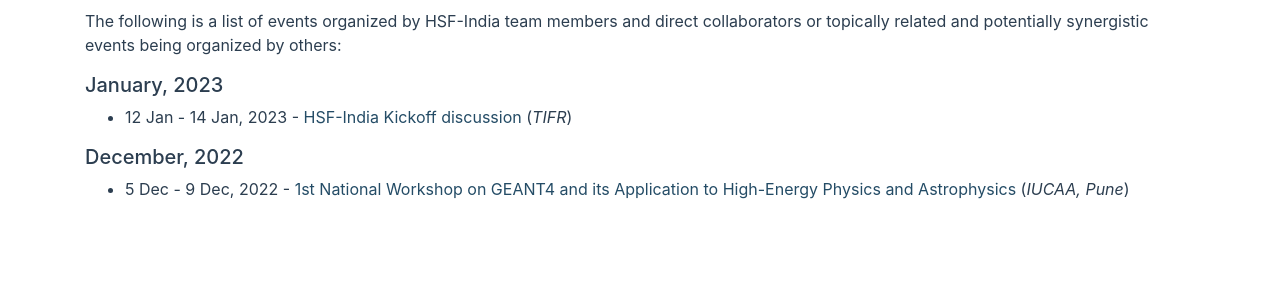
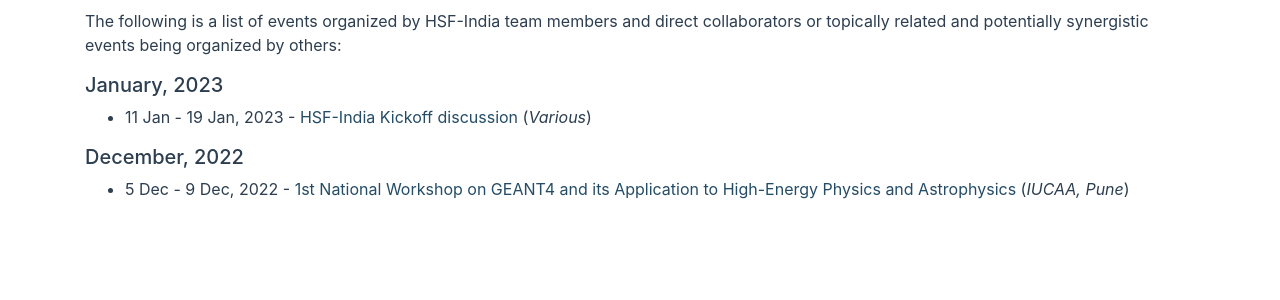
Before and after one commit to research-software-collaborations/research-software-collaborations.github.io, a Jekyll site: the page built from pages/events.md, in a window 1280 px wide. Shown: the part 167-467 px from the top of the page. Built offline with Jekyll 4.4.1, drawn with Linux system fonts in a browser that asks for light colours; cached includes are drawn as plain includes.

Commit message:
adjust kickoff

```diff
--- a/_data/events/20230112-kickoff.yml
+++ b/_data/events/20230112-kickoff.yml
@@ -1,7 +1,7 @@
 name: HSF-India Kickoff discussion
-startdate: 2023-01-12
-enddate: 2023-01-14
-location: TIFR
+startdate: 2023-01-11
+enddate: 2023-01-19
+location: Various
 meetingurl: https://indico.cern.ch/event/1204021/
 image:
-description: Project kickoff discussion
+description: Project kickoff discussions in India
```
